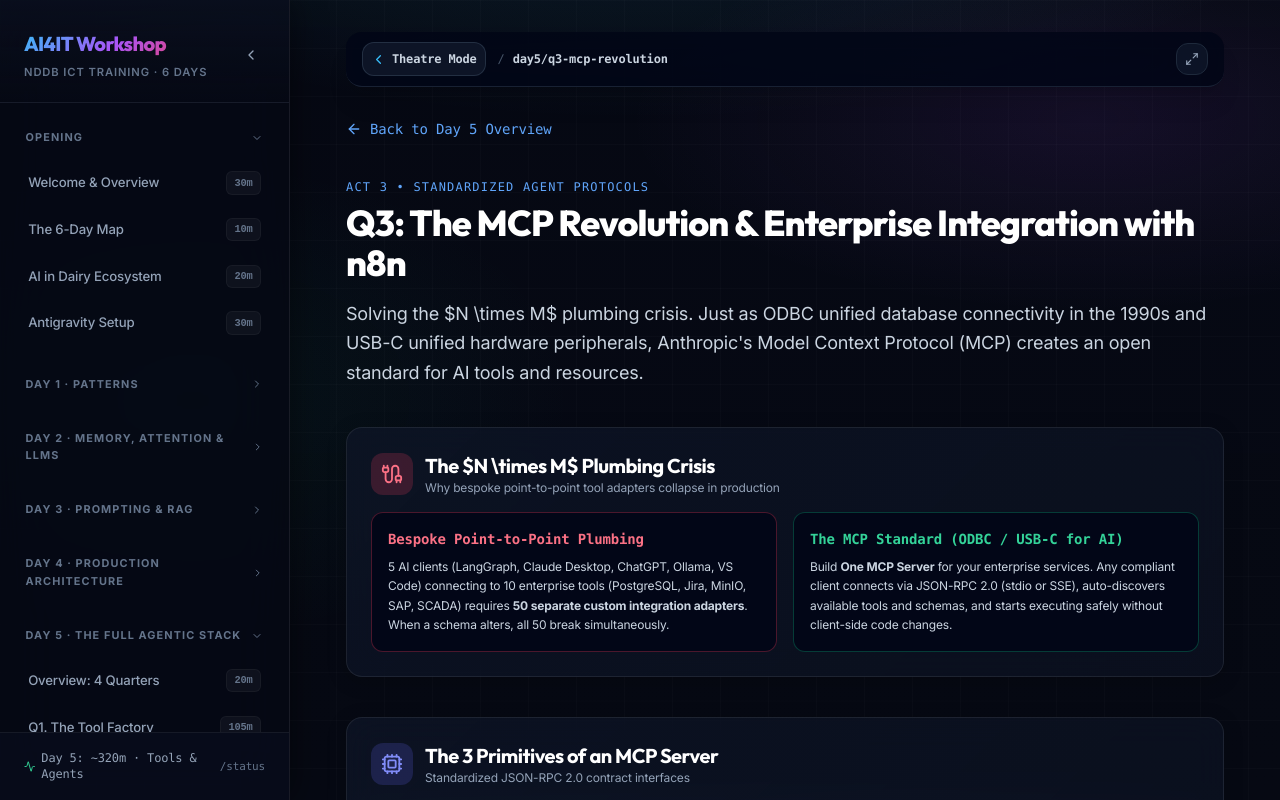
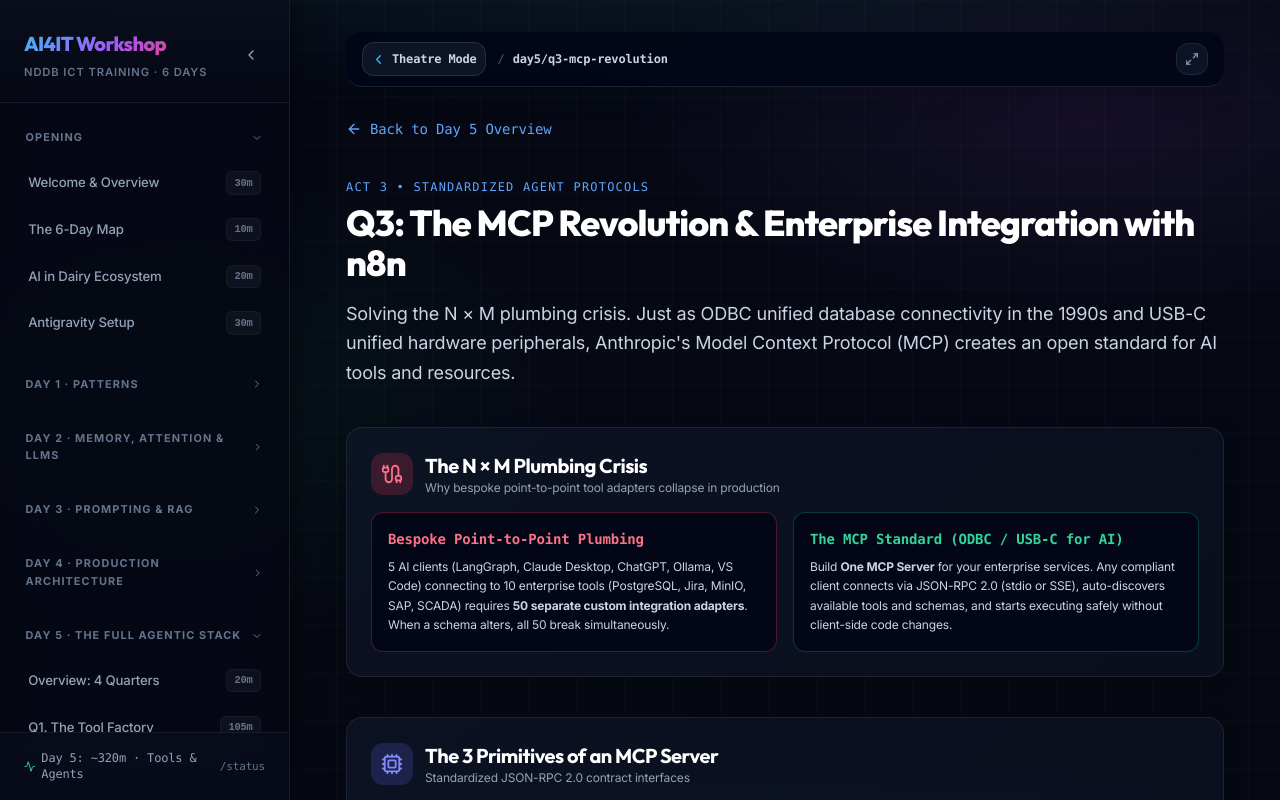
Before and after one commit to aryan0912/ai-presentation, a Next.js app in the folder ai4it-web/: page /ai-presentation/day5/q3-mcp-revolution in a window 1280 px wide. Shown: the top 800 px of the page. Built offline with nearby package versions, Linux system fonts and the light colour scheme.

Commit message:
expression-change

```diff
--- a/ai4it-web/src/app/day5/q3-mcp-revolution/page.tsx
+++ b/ai4it-web/src/app/day5/q3-mcp-revolution/page.tsx
@@ -19,7 +19,7 @@
           Q3: The MCP Revolution &amp; Enterprise Integration with n8n
         </h1>
         <p className="text-slate-300 text-lg leading-relaxed">
-          Solving the $N \times M$ plumbing crisis. Just as ODBC unified database connectivity in the 1990s and USB-C unified hardware peripherals, Anthropic&apos;s Model Context Protocol (MCP) creates an open standard for AI tools and resources.
+          Solving the N × M plumbing crisis. Just as ODBC unified database connectivity in the 1990s and USB-C unified hardware peripherals, Anthropic&apos;s Model Context Protocol (MCP) creates an open standard for AI tools and resources.
         </p>
       </div>
 
@@ -30,7 +30,7 @@
             <Cable size={22} />
           </div>
           <div>
-            <h2 className="text-xl font-bold text-white">The $N \times M$ Plumbing Crisis</h2>
+            <h2 className="text-xl font-bold text-white">The N × M Plumbing Crisis</h2>
             <p className="text-xs text-slate-400">Why bespoke point-to-point tool adapters collapse in production</p>
           </div>
         </div>
```
